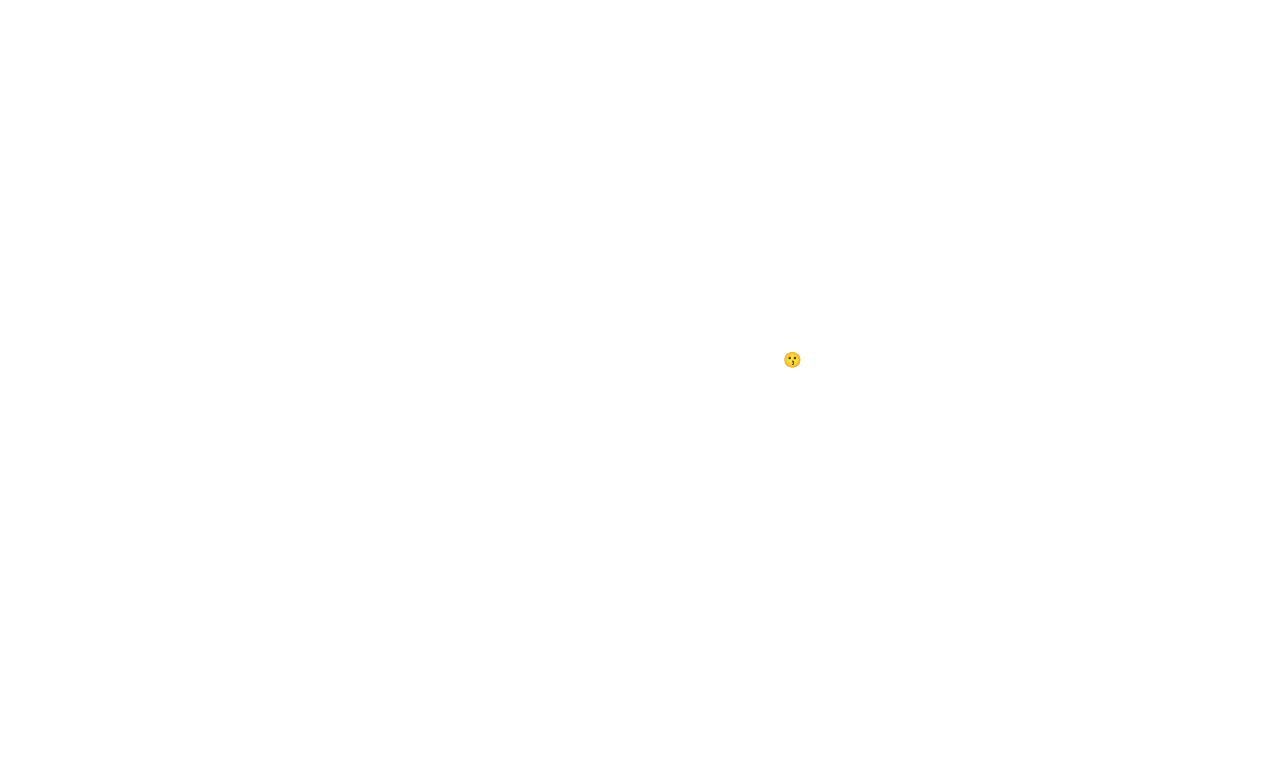
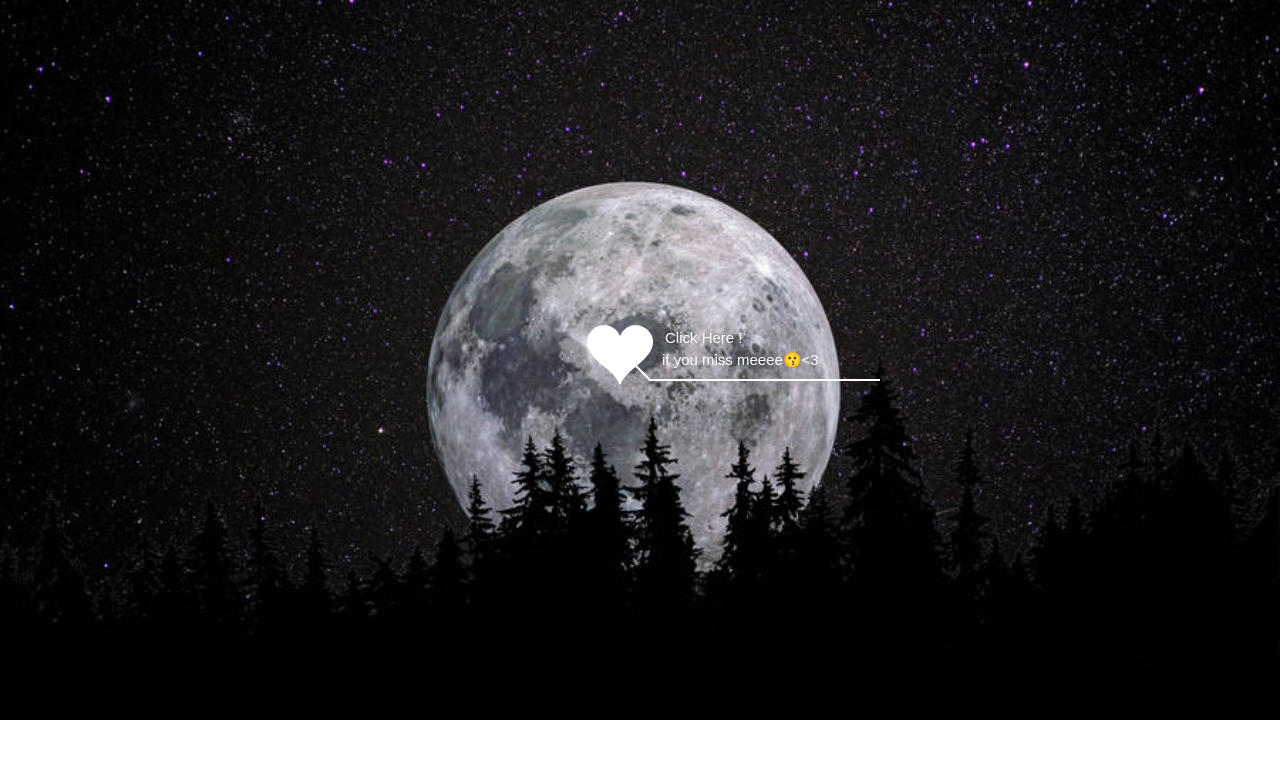
Before and after one commit to vi2k6-star/subhaRecovery, a plain HTML site: page index.html in a window 1280 px wide. Drawn offline with Linux system fonts and the light colour scheme.

Commit message:
Update default.css

```diff
--- a/file/default.css
+++ b/file/default.css
@@ -1,7 +1,7 @@
 body {
   margin: 0;
   padding: 0;
-  background-image: url('./4k-moon.jpg');
+  background-image: url('../4k-moon.jpg');
   background-size: contain;
   height: 100vh;
   background-repeat: no-repeat;
```
